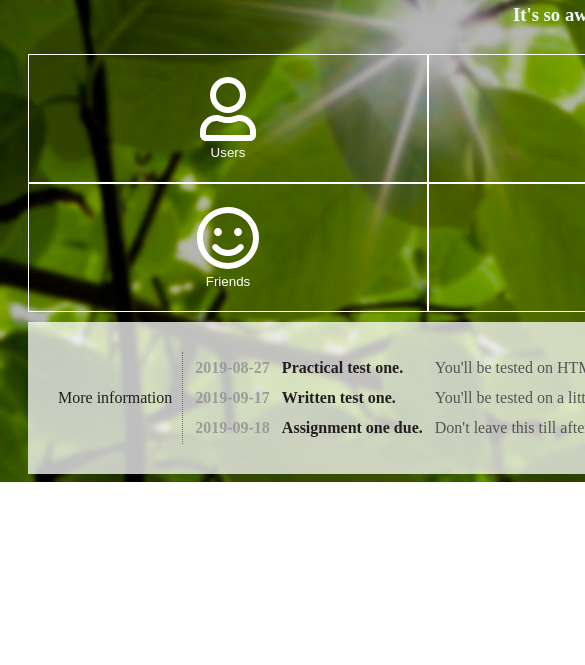
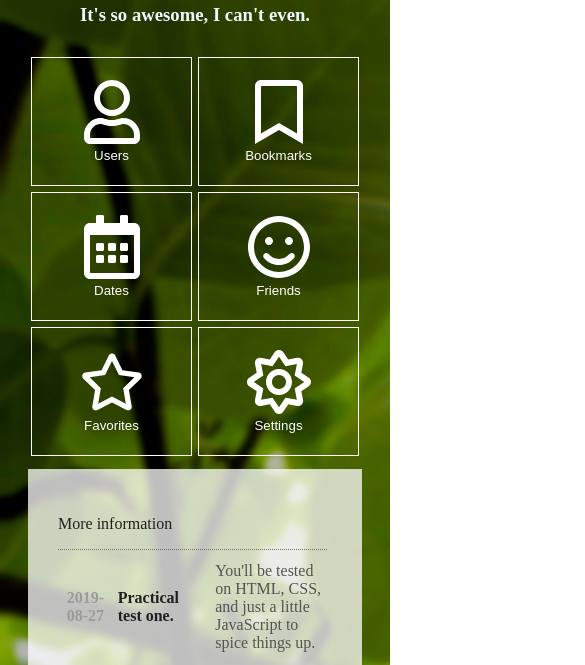
Before and after one commit to dilunika/chavi-cert-cource, a plain HTML site: page css-grid/ex3/index.html in a window 390 px wide. Shown: the part 423-1088 px from the top of the page, 585 px wide, since content can reach past the window. Before the commit the page ends 905 px from the top, so only its background shows below. Drawn offline with Linux system fonts and the light colour scheme.

Commit message:
Responsive design.

```diff
--- a/css-grid/ex3/styles.css
+++ b/css-grid/ex3/styles.css
@@ -6,7 +6,7 @@ body {
 }
 
 .container {
-    width: 1200px;
+    width: 100%;
     margin-left: auto;
     margin-right: auto;
 }
@@ -41,6 +41,7 @@ body {
 .button {
     background-color: transparent;
     border: 1px solid white;
+    margin: 3px;
     padding: 20px 5px 20px 5px;
     display: flex;
     flex-direction: column;
@@ -83,3 +84,25 @@ button > * {
     color: rgb(83, 83, 83);
     padding: 5px;
 }
+
+@media screen and (max-width: 800px) {
+    .panel {
+        flex-direction: column;
+        justify-content: flex-start;
+        align-content: stretch;
+    }
+
+    .panellabel {
+        display: flex;
+        align-items: center;
+        border-bottom: 1px dotted #706F6F;
+        border-right: 0px;
+        margin-bottom: 5px;
+    }
+}
+
+@media screen and (max-width: 600px) {
+    .buttongrid {
+        grid-template-columns: 1fr 1fr;
+    }
+}
```
